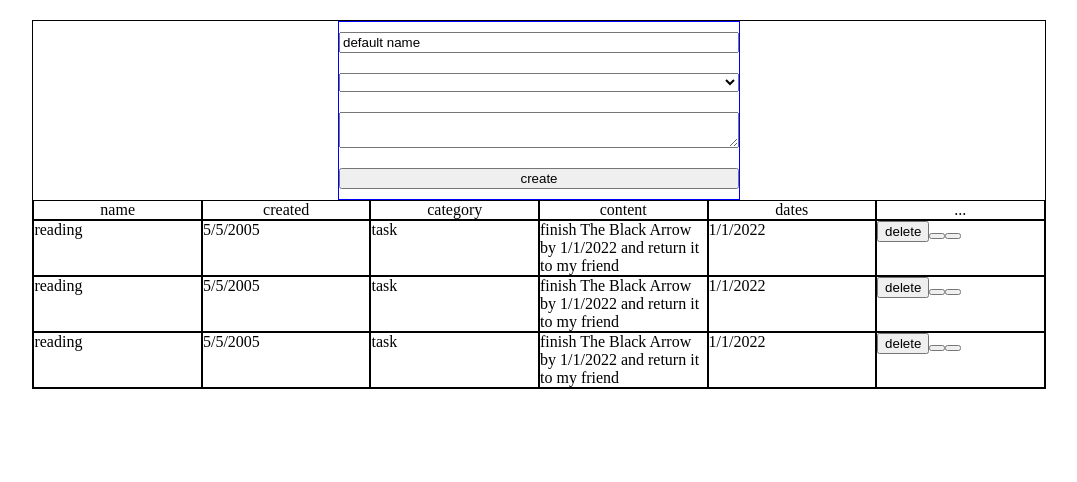
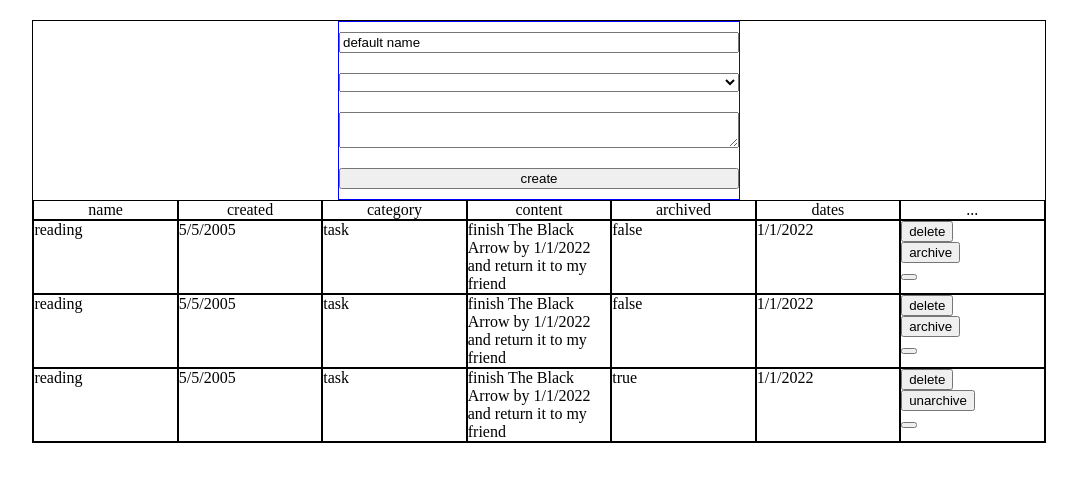
Before and after one commit to volodymyr-rutetskyi/radency, a React (Create React App) app in the folder hometask2/: page / in a window 1280 px wide. Shown: the top 482 px of the page, without its empty margins (101-1178 px from the left). Built offline with nearby package versions, Linux system fonts and the light colour scheme.

Commit message:
added archive/unarchive button

```diff
--- /dev/null
+++ b/hometask2/src/components/actionButton.js/index.js
@@ -0,0 +1,11 @@
+import React from "react";
+
+const ActionButton = ({ content, action }) => {
+  return <div className="action-btn">
+      <button onClick={action}>
+        {content}
+      </button>
+  </div>;
+};
+
+export default ActionButton;
--- a/hometask2/src/components/row/index.js
+++ b/hometask2/src/components/row/index.js
@@ -1,27 +1,43 @@
 import React from "react";
+import { connect } from "react-redux";
+import { archiveNote, unarchiveNote } from "../../redux/notes/noteActions";
+import ActionButton from "../actionButton.js";
 import "./row.css";
 
-const Row = ({ note, deleteNote, columnNames }) => {
+const Row = ({ note, deleteNote, archiveNote, unarchiveNote , columnNames }) => {
   const dates = note.content.match(/\d{1,2}\/\d{1,2}\/\d{4}/g);
+
+  const useArchiveBtnProps = (archived) => {
+    return {
+      content: archived?'unarchive':'archive',
+      action: archived?unarchiveNote.bind(null, note.id):archiveNote.bind(null, note.id)
+    }
+  }
+
 
   return (
     <div className="row" >
       {columnNames.map(
         (cName, idx) =>
-          note[cName] && (
+          typeof(note[cName]) !== 'undefined' && (
             <div key={`${note.id}-${idx}`} className="cell">
-              {note[cName]}
+              {note[cName].toString()}
             </div>
           )
       )}
       <div className="cell">{dates}</div>
       <div className="cell">
         <button onClick={() => deleteNote(note.id)}>delete</button>
-        <button></button>
+        <ActionButton {...useArchiveBtnProps(note.archived)}/>
         <button></button>
       </div>
     </div>
   );
 };
 
-export default Row;
+const mapDistapchToProps = dispatch => ({
+  archiveNote: (id) => dispatch(archiveNote(id)),
+  unarchiveNote: (id) => dispatch(unarchiveNote(id))
+})
+
+export default connect(null, mapDistapchToProps)(Row);
--- a/hometask2/src/components/table/index.js
+++ b/hometask2/src/components/table/index.js
@@ -5,7 +5,7 @@ import Row from "../row";
 import './table.css'
 
 const Table = ({ notes, deleteNote }) => {
-  const tableHeadElements = ['name', 'created', 'category', 'content', 'dates', '...']
+  const tableHeadElements = ['name', 'created', 'category', 'content', 'archived', 'dates', '...']
   return (
     <div className="table">
       <div className="tableHead">
--- a/hometask2/src/redux/notes/initialNotesState.js
+++ b/hometask2/src/redux/notes/initialNotesState.js
@@ -5,6 +5,7 @@ export default [
     created: '5/5/2005',
     category: "task",
     content: "finish The Black Arrow by 1/1/2022 and return it to my friend",
+    archived: false
   },
   {
     id: 2,
@@ -12,6 +13,7 @@ export default [
     created: '5/5/2005',
     category: "task",
     content: "finish The Black Arrow by 1/1/2022 and return it to my friend",
+    archived: false
   },
   {
     id: 3,
@@ -19,5 +21,6 @@ export default [
     created: '5/5/2005',
     category: "task",
     content: "finish The Black Arrow by 1/1/2022 and return it to my friend",
+    archived: true
   },
 ];
--- a/hometask2/src/redux/notes/noteActions.js
+++ b/hometask2/src/redux/notes/noteActions.js
@@ -1,4 +1,4 @@
-import { CREATE_NOTE, DELETE_NOTE } from "../types";
+import { CREATE_NOTE, DELETE_NOTE, ARCHIVE_NOTE, UNARCHIVE_NOTE } from "../types";
 
 export function deleteNote(id) {
   return {
@@ -17,3 +17,21 @@ export function createNote(newNote) {
     },
   };
 }
+
+export function archiveNote(id) {
+  return {
+    type: ARCHIVE_NOTE,
+    payload: {
+      id,
+    },
+  };
+}
+
+export function unarchiveNote(id) {
+  return {
+    type: UNARCHIVE_NOTE,
+    payload: {
+      id,
+    },
+  };
+}
--- a/hometask2/src/redux/notes/notesReducer.js
+++ b/hometask2/src/redux/notes/notesReducer.js
@@ -1,10 +1,18 @@
-import { CREATE_NOTE, DELETE_NOTE } from "../types";
+import {
+  ARCHIVE_NOTE,
+  CREATE_NOTE,
+  DELETE_NOTE,
+  UNARCHIVE_NOTE,
+} from "../types";
 import initialNotesState from "./initialNotesState";
 
 export function notesReducer(state = { list: initialNotesState }, action) {
   switch (action.type) {
     case DELETE_NOTE:
-      return { ...state, list: [...state.list.filter((note) => note.id !== action.payload.id)] };
+      return {
+        ...state,
+        list: [...state.list.filter((note) => note.id !== action.payload.id)],
+      };
     case CREATE_NOTE:
       const newNote = {
         id: Math.random() * Date.now(),
@@ -12,6 +20,20 @@ export function notesReducer(state = { list: initialNotesState }, action) {
         created: new Date().toISOString().substring(0, 10),
       };
       return { ...state, list: [newNote, ...state.list] };
+    case ARCHIVE_NOTE:
+      return {
+        ...state,
+        list: state.list.map((note) =>
+          note.id === action.payload.id ? { ...note, archived: true } : note
+        ),
+      };
+    case UNARCHIVE_NOTE:
+      return {
+        ...state,
+        list: state.list.map((note) =>
+          note.id === action.payload.id ? { ...note, archived: false } : note
+        ),
+      };
     default:
       return state;
   }
--- a/hometask2/src/redux/types.js
+++ b/hometask2/src/redux/types.js
@@ -1,2 +1,4 @@
-export const CREATE_NOTE = 'NOTES/CREATE_NOTE'
-export const DELETE_NOTE = 'NOTES/DELETE_NOTE'
+export const CREATE_NOTE = "NOTES/CREATE_NOTE";
+export const DELETE_NOTE = "NOTES/DELETE_NOTE";
+export const ARCHIVE_NOTE = "NOTES/ARCHIVE_NOTE";
+export const UNARCHIVE_NOTE = "NOTES/UNARCHIVE_NOTE";
```
